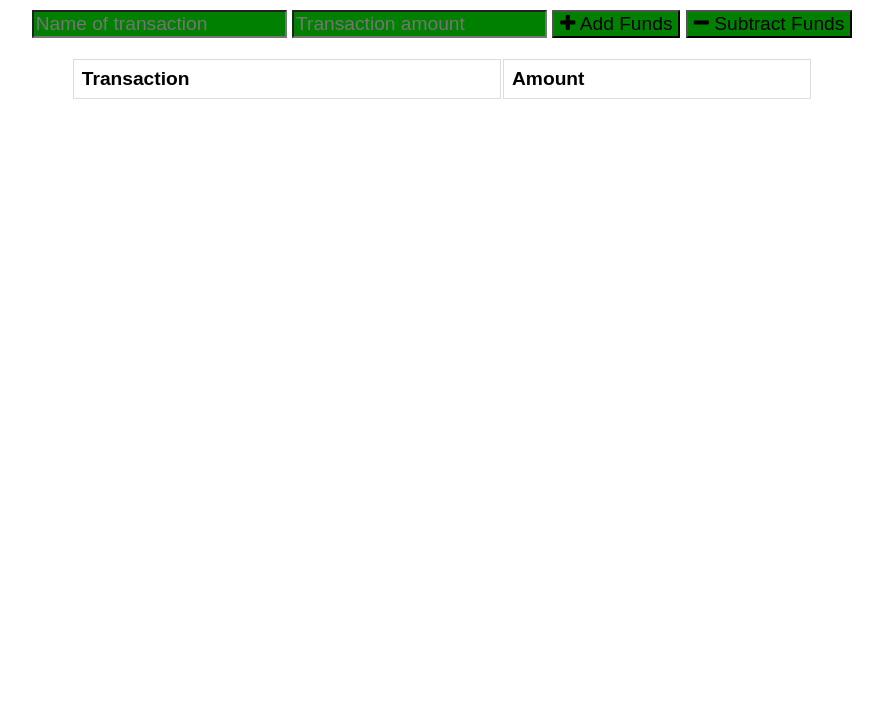
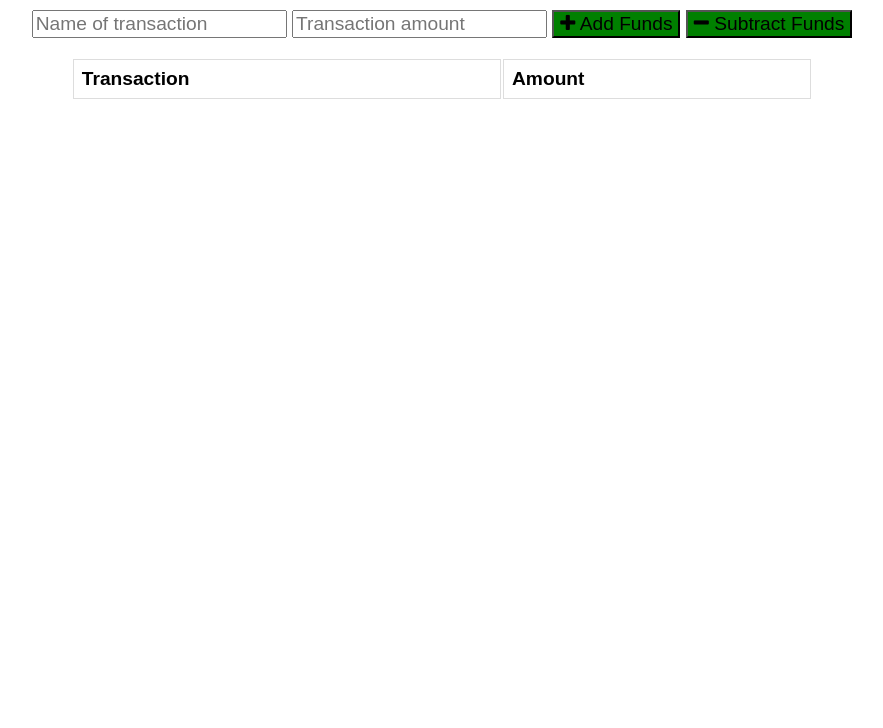
Before and after one commit to denisequarles1/budget, a website: page public/index.html in a window 1280 px wide. Shown: the part 72-800 px from the top of the page, without its empty margins (198-1081 px from the left). Drawn offline with nearby package versions, Linux system fonts and the light colour scheme; no server answers.

Commit message:
updated style

```diff
--- a/public/styles.css
+++ b/public/styles.css
@@ -7,7 +7,7 @@ input {
   font-size: 100%;
   font-family: Arial;
 }
-button, input {
+button {
   font-size: 100%;
   font-family: Arial;
   background-color: green;
```
